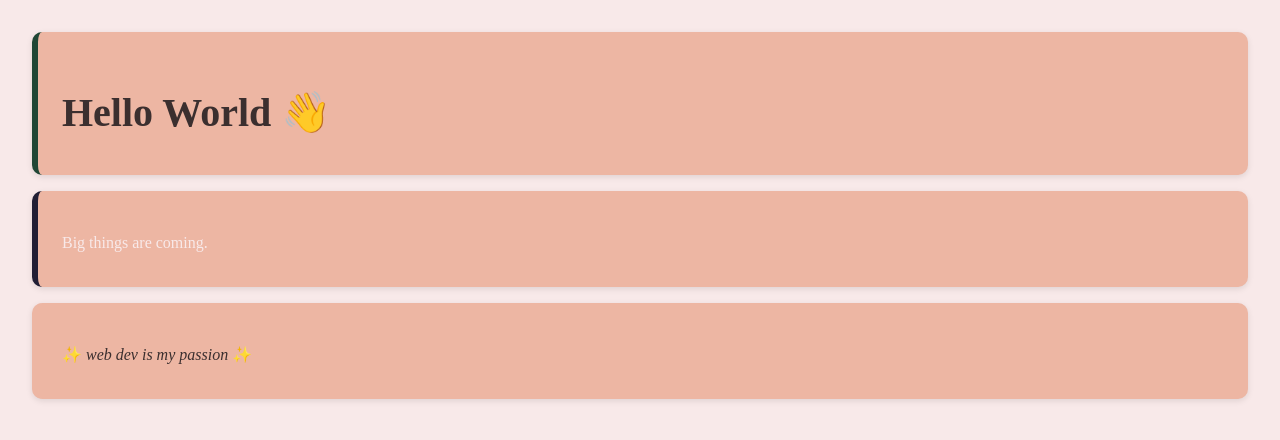
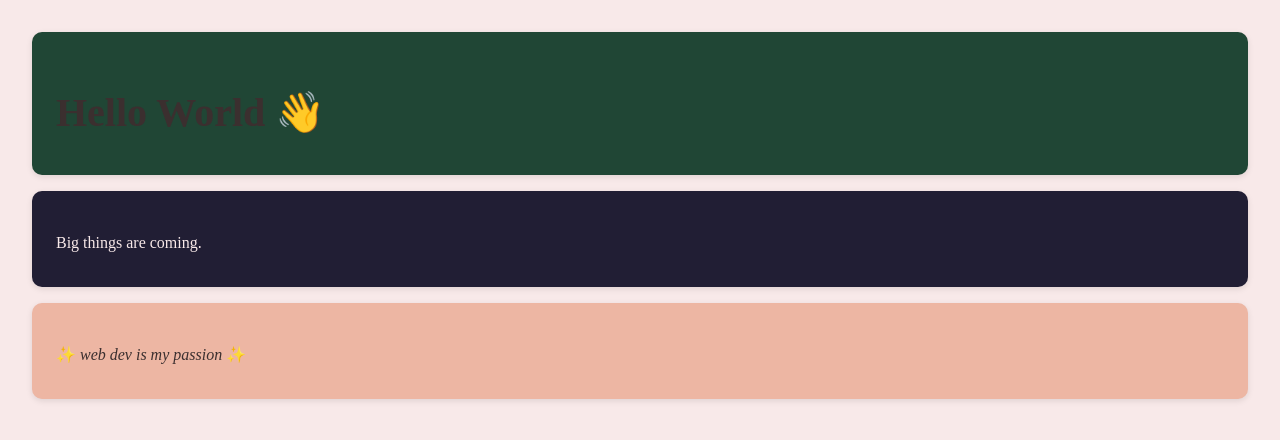
Before and after one commit to skontola/skontola.github.io, a plain HTML site: page index.html in a window 1280 px wide. Drawn offline with Linux system fonts and the light colour scheme.

Commit message:
quick fix

```diff
--- a/index.html
+++ b/index.html
@@ -34,15 +34,15 @@
             margin-bottom: 0.5rem;
         }
         .melon {
-            border-left: 6px solid #EDB6A3;
+            background: #EDB6A3;
             color: #3b2f2f;
         }
         .green {
-            border-left: 6px solid #204635;
+            background: #204635;
             color: #F8E9E9;
         }
         .purple {
-            border-left: 6px solid #211E34;
+            background: #211E34;
             color: #F8E9E9;
         }
         .card:hover {
```
